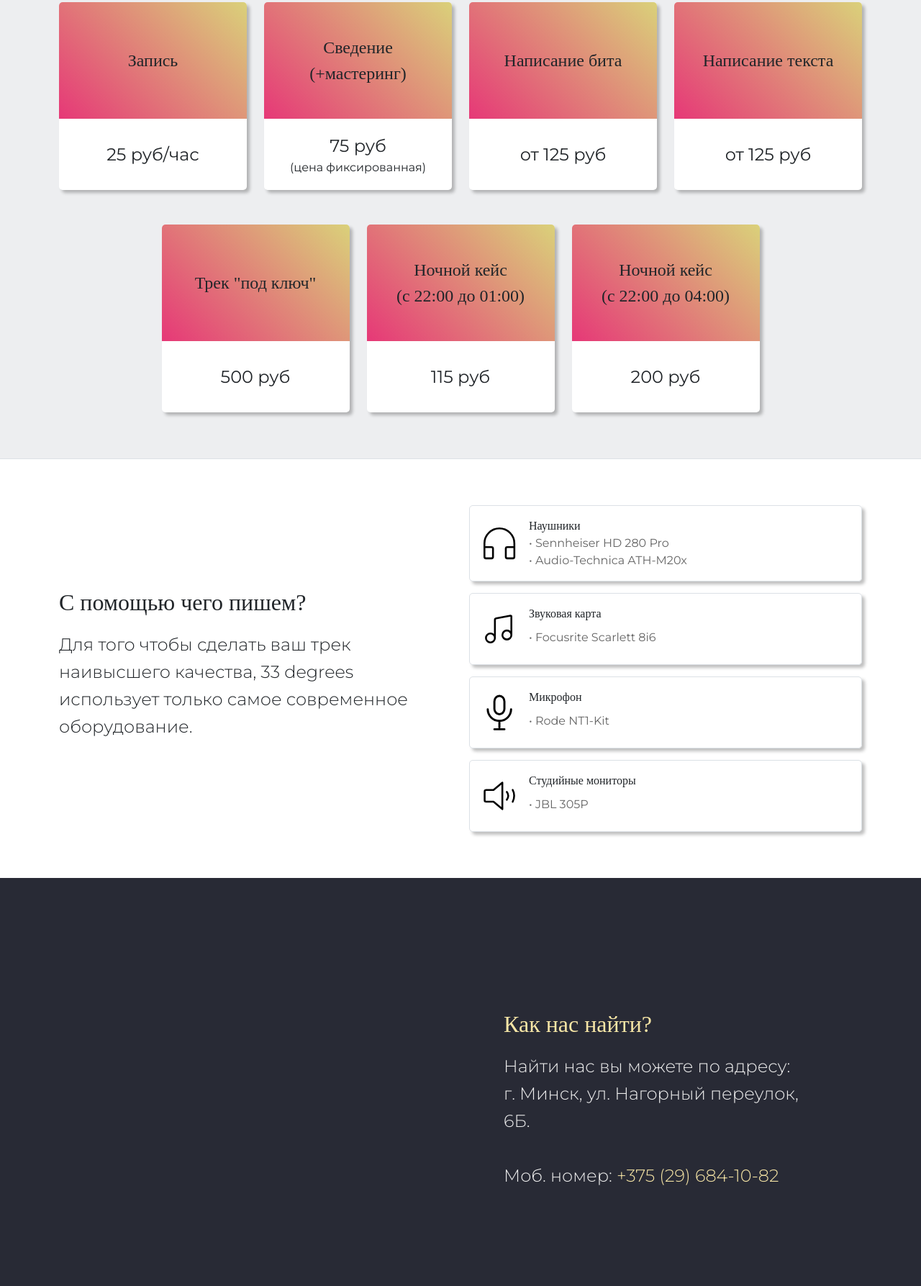
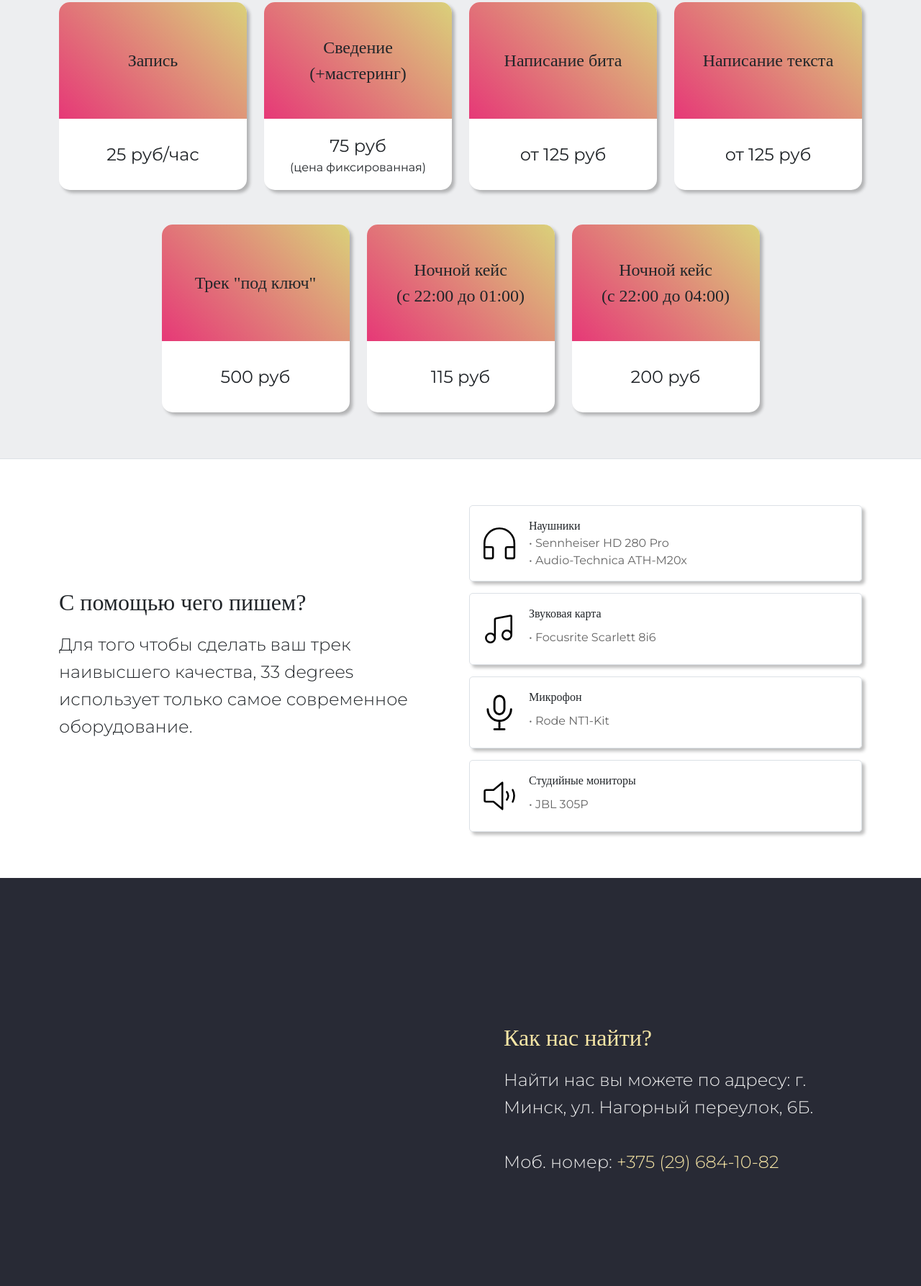
Before and after one commit to ilyasinitsa/Recording-Studio-Landing-Page, a plain HTML site: page index.html in a window 1280 px wide. Shown: the part 1578-3365 px from the top of the page at 72% size. Drawn offline with nearby package versions, Linux system fonts and the light colour scheme; a web font is replaced by a local one.

Commit message:
bug fixes

```diff
--- a/index.html
+++ b/index.html
@@ -192,18 +192,20 @@
         </div>
 
         <!-- Блок "Адрес" -->
-        <div id="contacts" class="container-fluid address-container-wrapper">
+        <div class="address-wrapper">
+            <div id="contacts" class="container address-container-wrapper">
                 <div class="row">
-                <div class="col-lg-6 px-0 pe-lg-2 ps-lg-0 address-map">
+                    <div class="col-lg-6 address-map">
                         <script type="text/javascript" charset="utf-8" async src="https://api-maps.yandex.ru/services/constructor/1.0/js/?um=constructor%3Af62b048c2ccac28fa08713f878cd3ff3c6471e980ee0d2e8366e678d590b45de&amp;width=100%25&amp;height=100%25&amp;lang=ru_RU&amp;scroll=true"></script>
                     </div>
-                <div class="col-lg-5 pt-5 pt-lg-0 d-flex flex-column justify-content-center">
+                    <div class="col-lg-6 d-flex flex-column justify-content-center">
                         <div class="address-info d-flex flex-column justify-content-center px-lg-5">
                             <div class="address-info-title big-title">Как нас найти?</div>
                             <div class="address-info-description smaller-text my-3">
                                 Найти нас вы можете по адресу: г. Минск, ул. Нагорный переулок, 6Б.
                                 <br><br>
                                 Моб. номер: <a href="tel:+375296841082">+375 (29) 684-10-82</a>
+                            </div>
                         </div>
                     </div>
                 </div>
@@ -219,7 +221,7 @@
                         <div class="w-75 w-lg-50 my-3 text-center social-links-description smaller-text">Подписывайтесь на наши социальные сети по ссылкам ниже</div>
                         <div class="social-links d-flex flex-row">
                             <div class="social-link instagram">
-                                <a href="httsp://instagram.com/_u/33degrees.stu/">
+                                <a href="https://instagram.com/33degrees.stu/">
                                     <img src="./img/icons/socials/icons8-instagram.svg" alt="">
                                 </a>
                             </div>
--- a/styles/style.css
+++ b/styles/style.css
@@ -185,7 +185,7 @@ a {
 }
 .prices-container-wrapper .prices-container .price-cards .price-card-wrapper .price-card {
   background: #fff;
-  border-radius: 5px;
+  border-radius: 15px;
   box-shadow: 4px 4px 4px rgba(0, 0, 0, 0.25);
   aspect-ratio: 1/1;
 }
@@ -195,7 +195,7 @@ a {
   place-items: center;
   font-size: 1.5rem;
   font-family: "Dela Gothic One";
-  border-radius: 5px 5px 0 0;
+  border-radius: 15px 15px 0 0;
   background: linear-gradient(45deg, #e63877, #dad17a);
   height: 62%;
   text-align: center;
@@ -207,7 +207,7 @@ a {
   place-items: center;
   font-size: 1.5rem;
   font-family: "Montserrat";
-  border-radius: 0 0 5px 5px;
+  border-radius: 0 0 15px 15px;
   align-content: center;
 }
 
@@ -249,22 +249,22 @@ a {
   color: #666;
 }
 
-.address-container-wrapper {
+.address-wrapper {
   background: #282A35;
   padding-top: 4rem;
   padding-bottom: 4rem;
 }
-.address-container-wrapper .row .address-map {
+.address-wrapper .address-container-wrapper .row .address-map {
   height: 500px;
 }
-.address-container-wrapper .row .address-info .address-info-title {
+.address-wrapper .address-container-wrapper .row .address-info .address-info-title {
   color: #F7E6A6;
   font-family: "Dela Gothic One";
   font-style: normal;
   font-weight: 400;
   font-size: 2rem;
 }
-.address-container-wrapper .row .address-info .address-info-description {
+.address-wrapper .address-container-wrapper .row .address-info .address-info-description {
   color: #eee;
   font-family: "Montserrat";
   font-style: normal;
@@ -272,7 +272,7 @@ a {
   font-size: 1.5rem;
   line-height: 2.375rem;
 }
-.address-container-wrapper .row .address-info .address-info-description a {
+.address-wrapper .address-container-wrapper .row .address-info .address-info-description a {
   color: #F7E6A6;
 }
 
```
Also changed, not shown: 2 other files. Lines whose indentation alone changed are shown as unchanged.
